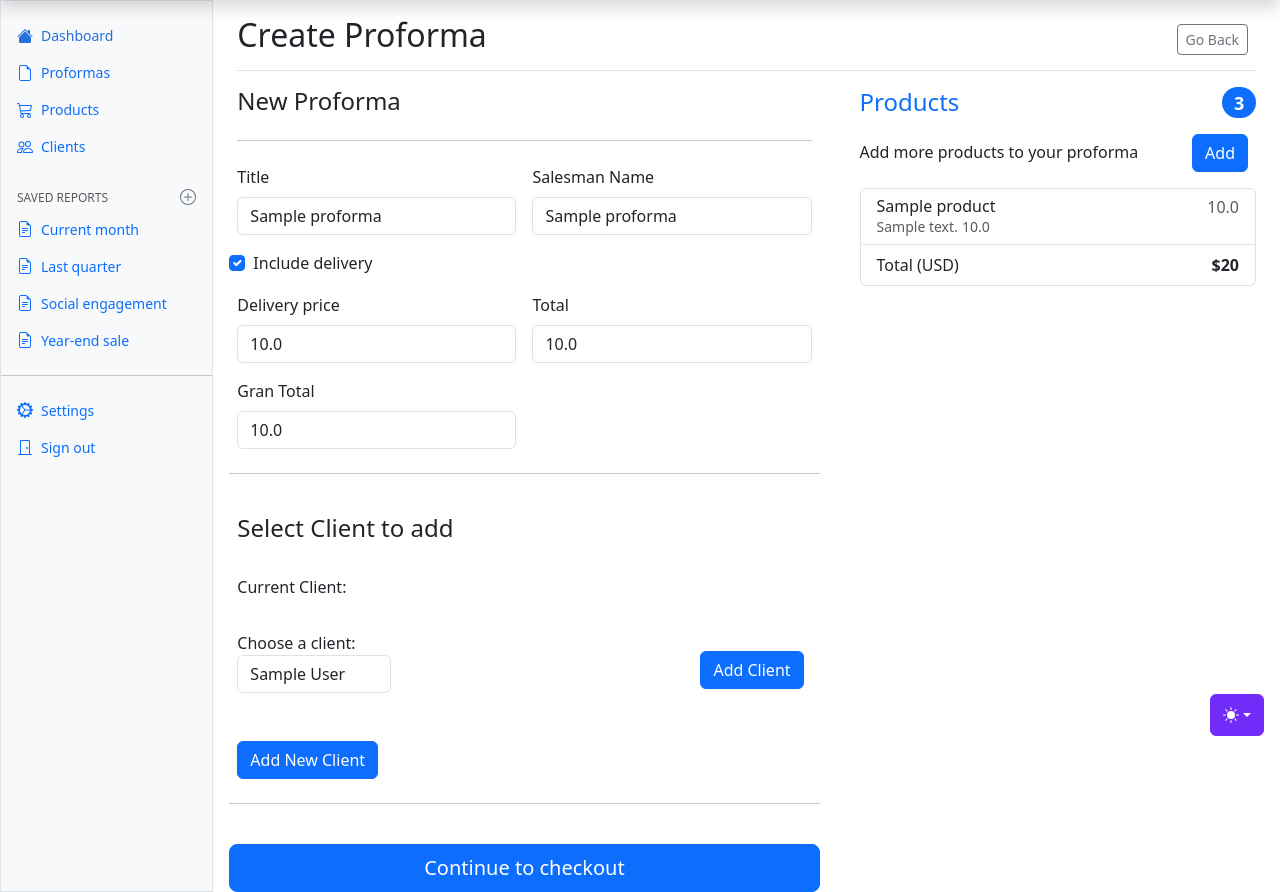
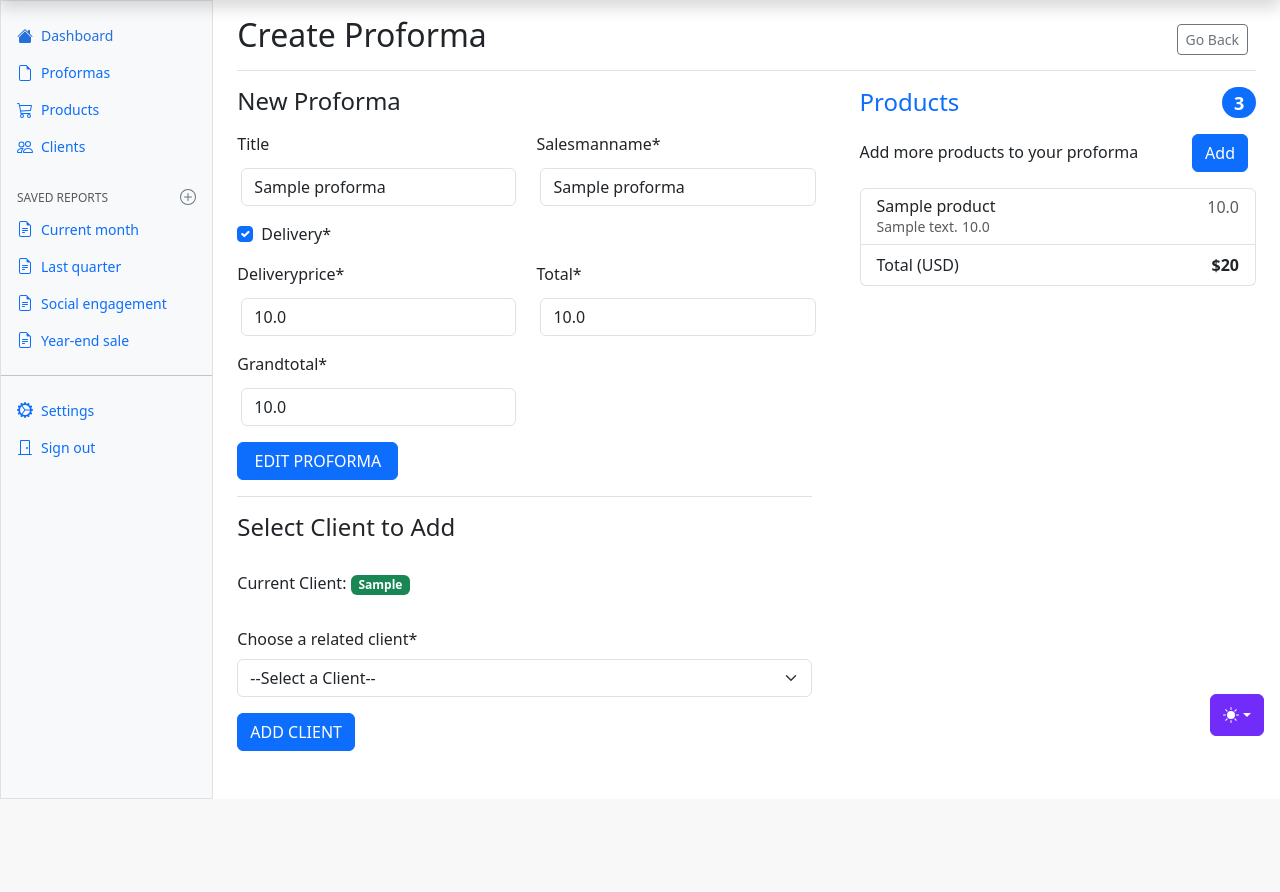
Before and after one commit to hedonazur/fillable-form, a Django app: a page that uses templates/formApp/proforma_create.html in a window 1280 px wide. Shown: the part 48-940 px from the top of the page. After the commit the page ends 847 px from the top, so only its background shows below. Run offline with Django 5.2, Linux system fonts and the light colour scheme; a user stored in the database is signed in; tables that the repository leaves empty hold one stand-in row (values such as "Sample post"); some libraries are stand-ins or nearby versions.

Commit message:
proforma can add client now, fixed that it did not have an initial_client

```diff
--- a/formApp/forms.py
+++ b/formApp/forms.py
@@ -4,6 +4,9 @@ from django.forms import widgets
 from .models import *
 import json
 
+#Form Layout from Crispy Forms
+from crispy_forms.helper import FormHelper
+from crispy_forms.layout import Layout, Submit, Row, Column
 
 
 class DateInput(forms.DateInput):
@@ -25,11 +28,11 @@ class ProductForm(forms.ModelForm):
 
 class ProformaForm(forms.ModelForm):
     title = forms.CharField(
-                # required=True,
+                required=False,
                 widget=forms.TextInput(
                     attrs={'class': 'form-control'}))
     salesmanName = forms.CharField(
-                # required=True,
+                required=True,
                 widget=forms.TextInput(
                     attrs={'class': 'form-control'}))
     delivery = forms.BooleanField(
@@ -49,10 +52,32 @@ class ProformaForm(forms.ModelForm):
                 widget=forms.NumberInput(
                     attrs={'class': 'form-control'}))
 
+    def __init__(self, *args, **kwargs):
+        super().__init__(*args, **kwargs)
+        self.helper = FormHelper()
+        self.helper.layout = Layout(
+            Row(
+                Column('title', css_class='form-group col-md-6'),
+                Column('salesmanName', css_class='form-group col-md-6'),
+                css_class='form-row'),
+            Row(
+                Column('delivery', css_class='form-group col-md-6'),
+                css_class='form-row'),
+            Row(
+                Column('deliveryPrice', css_class='form-group col-md-6'),
+                Column('total', css_class='form-group col-md-6'),
+                css_class='form-row'),
+            Row(
+                Column('grandTotal', css_class='form-group col-md-6'),
+                css_class='form-row'),
+
+            Submit('submit', ' EDIT PROFORMA '))
 
     class Meta:
         model = Proforma
         fields = ['title', 'salesmanName', 'delivery', 'deliveryPrice', 'total', 'grandTotal']
+
+
 
 
 class SettingsForm(forms.ModelForm):
@@ -64,18 +89,20 @@ class SettingsForm(forms.ModelForm):
 class ClientSelectForm(forms.ModelForm):
 
     def __init__(self,*args,**kwargs):
+        self.initial_client = kwargs.pop('initial_client')
         self.CLIENT_LIST = Client.objects.all()
-        self.CLIENT_CHOICES = [('-----', '---Please Select---')]
+        self.CLIENT_CHOICES = [('-----', '--Select a Client--')]
+
 
         for client in self.CLIENT_LIST:
-            d_t = (client.uniqueId, '{} {}'.format(client.clientFirstName, client.clientLastName))
+            d_t = (client.uniqueId, client.clientFirstName)
             self.CLIENT_CHOICES.append(d_t)
 
 
         super(ClientSelectForm,self).__init__(*args,**kwargs)
 
         self.fields['client'] = forms.ChoiceField(
-                                        label='Choose a client',
+                                        label='Choose a related client',
                                         choices = self.CLIENT_CHOICES,
                                         widget=forms.Select(attrs={'class': 'form-control mb-3'}),)
 
@@ -83,9 +110,13 @@ class ClientSelectForm(forms.ModelForm):
         model = Proforma
         fields = ['client']
 
+
     def clean_client(self):
         c_client = self.cleaned_data['client']
-        return Client.objects.get(uniqueId=c_client)
+        if c_client == '-----':
+            return self.initial_client
+        else:
+            return Client.objects.get(uniqueId=c_client)
 
 
 
--- a/formApp/views.py
+++ b/formApp/views.py
@@ -91,7 +91,7 @@ def createBuildProforma(request, slug):
     if request.method == 'GET':
         product_form = ProductForm()
         proforma_form = ProformaForm(instance=proforma)
-        client_form = ClientSelectForm(instance=proforma)
+        client_form = ClientSelectForm(initial_client=proforma.client)
         context['product_form'] = product_form
         context['proforma_form'] = proforma_form
         context['client_form'] = client_form
@@ -100,7 +100,7 @@ def createBuildProforma(request, slug):
     if request.method == 'POST':
         product_form = ProductForm(request.POST)
         proforma_form = ProformaForm(request.POST, instance=proforma)
-        client_form = ClientSelectForm(request.POST, instance=proforma)
+        client_form = ClientSelectForm(request.POST, initial_client=proforma.client, instance=proforma)
 
         if product_form.is_valid():
             obj = product_form.save(commit=False)
--- a/mysite/settings.py
+++ b/mysite/settings.py
@@ -50,7 +50,13 @@ INSTALLED_APPS = [
     'django.contrib.staticfiles',
     'formApp',
     'accounts',
+    'crispy_forms',
+    'crispy_bootstrap5',
 ]
+
+CRISPY_ALLOWED_TEMPLATE_PACKS = 'bootstrap5'
+
+CRISPY_TEMPLATE_PACK = 'bootstrap5'
 
 MIDDLEWARE = [
     'django.middleware.security.SecurityMiddleware',
--- a/templates/formApp/proforma_create.html
+++ b/templates/formApp/proforma_create.html
@@ -1,6 +1,8 @@
 {% extends "formApp/base_formApp.html" %}
 {% load static %}
 {% load i18n %}
+{% load crispy_forms_tags %}
+
 {% block formApp_content %}
 
 <div >
@@ -15,6 +17,7 @@
     </div>
   </div>
   <div class="row g-5">
+    <!-- Product Column  -->
     <div class="col-md-5 col-lg-5 order-md-last">
       <h4 class="d-flex justify-content-between align-items-center mb-3">
         <span class="text-primary">Products</span>
@@ -50,87 +53,32 @@
         {% endif %}
       </ul>
     </div>
+    <!-- Invoice Column  -->
     <div class="col-md-7 col-lg-7">
-      <h4 class="mb-3">New Proforma</h4>
-      <form method="post">
-        {% csrf_token %}
-        <hr class="my-4">
+      <div class="pb-3 mb-3 border-bottom">
+        <h4 class="mb-3">New Proforma</h4>
 
+        <form method="post" class="my-class">
+          {% csrf_token %}
 
+            {% crispy proforma_form %}
+        </form>
+      </div>
+      <div>
+        <h4> Select Client to Add </h4>
+        <br>
+        <h6> Current Client: <span class="badge bg-success">{{proforma.client.clientFirstName}}</span> </h5>
+        <br>
 
+        <div class="mb-5">
+          <form class="" action="#" method="post">
+            {% csrf_token %}
 
-        <div class="row g-3">
-          <div class="col-sm-6">
-            <label class="form-label">{% trans "Title" %}</label>
-              {{ proforma_form.title }}
-            <div class="invalid-feedback">
-              Valid first name is required.
-            </div>
-          </div>
+            {{client_form|crispy}}
 
-          <div class="col-sm-6">
-            <label class="form-label">{% trans "Salesman Name" %}</label>
-                {{ proforma_form.salesmanName}}
-            <div class="invalid-feedback">
-              Valid last name is required.
-            </div>
-          </div>
-
-
-          <div class="form-check">
-            {{ proforma_form.delivery}}
-            <label class="form-check-label" for="same-address">Include delivery</label>
-          </div>
-          <div class="col-sm-6">
-            <label class="form-label">{% trans "Delivery price" %}</label>
-              {{ proforma_form.deliveryPrice }}
-            <div class="invalid-feedback">
-              Valid first name is required.
-            </div>
-          </div>
-
-          <div class="col-sm-6">
-            <label class="form-label">{% trans "Total" %}</label>
-                {{ proforma_form.total}}
-            <div class="invalid-feedback">
-              Valid last name is required.
-            </div>
-          </div>
-
-          <div class="col-sm-6">
-            <label class="form-label">{% trans "Gran Total" %}</label>
-                {{ proforma_form.grandTotal}}
-            <div class="invalid-feedback">
-              Valid last name is required.
-            </div>
-          </div>
-        <hr class="my-4">
-
-        <h4 class="mb-3">Select Client to add</h4>
-        <form action="post">
-          {% csrf_token %}
-          <p>Current Client: </p>
-              {{ proforma_form.client.clientFirstName}}
-          <div class="d-flex justify-content-between align-items-center mb-3">
-                {{ client_form }}
-            <div class="btn-toolbar mb-2 mb-md-0">
-              <div class="btn-group me-2">
-                <button type="submit" class="btn btn-primary">Add Client</button>
-              </div>
-            </div>
-          </div>
-        </form>
-
-        <div class="btn-toolbar mb-2 mb-md-0">
-
-          <div class="btn-group me-2">
-            <button href="#addClientModal" type="button" class="btn btn-primary" data-bs-toggle="modal">Add New Client</button>
-          </div>
-        </div>
-        <hr class="my-4">
-
-        <button class="w-100 btn btn-primary btn-lg" type="submit">Continue to checkout</button>
-      </form>
+            <button type="submit" class="btn btn-primary">ADD CLIENT</button>
+          </form>
+      </div>
     </div>
   </div>
 </div>
```
